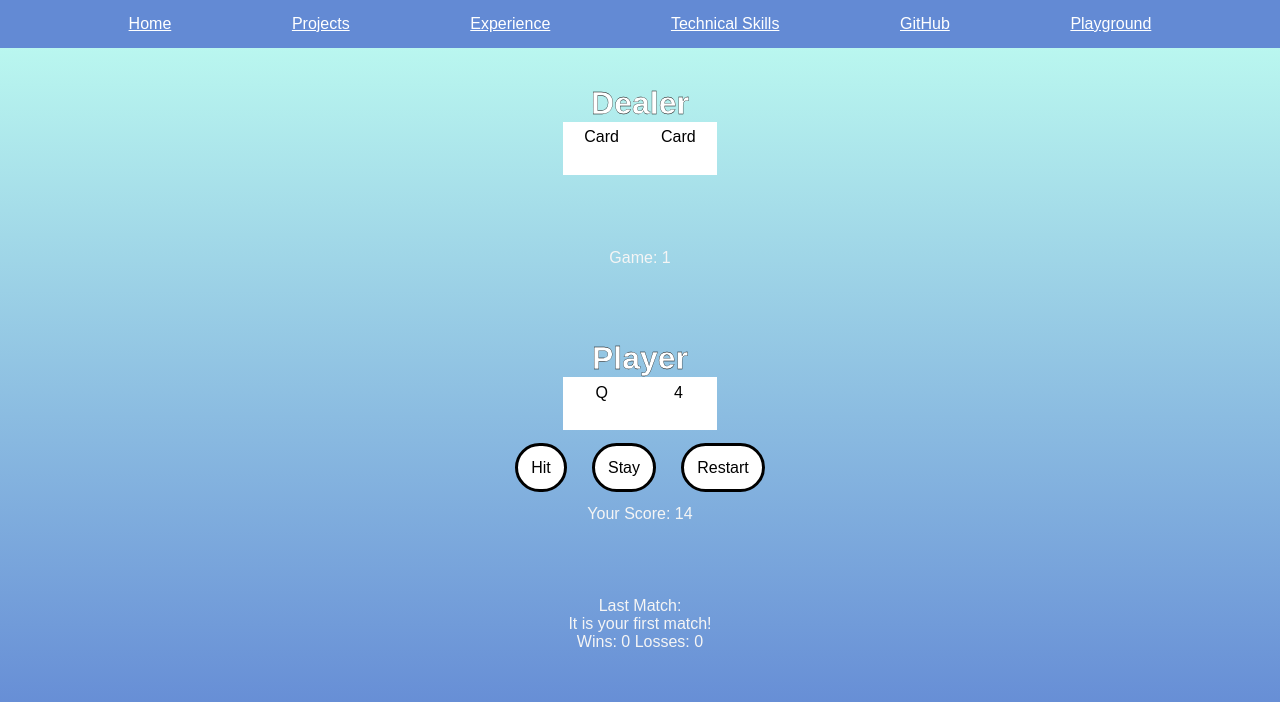
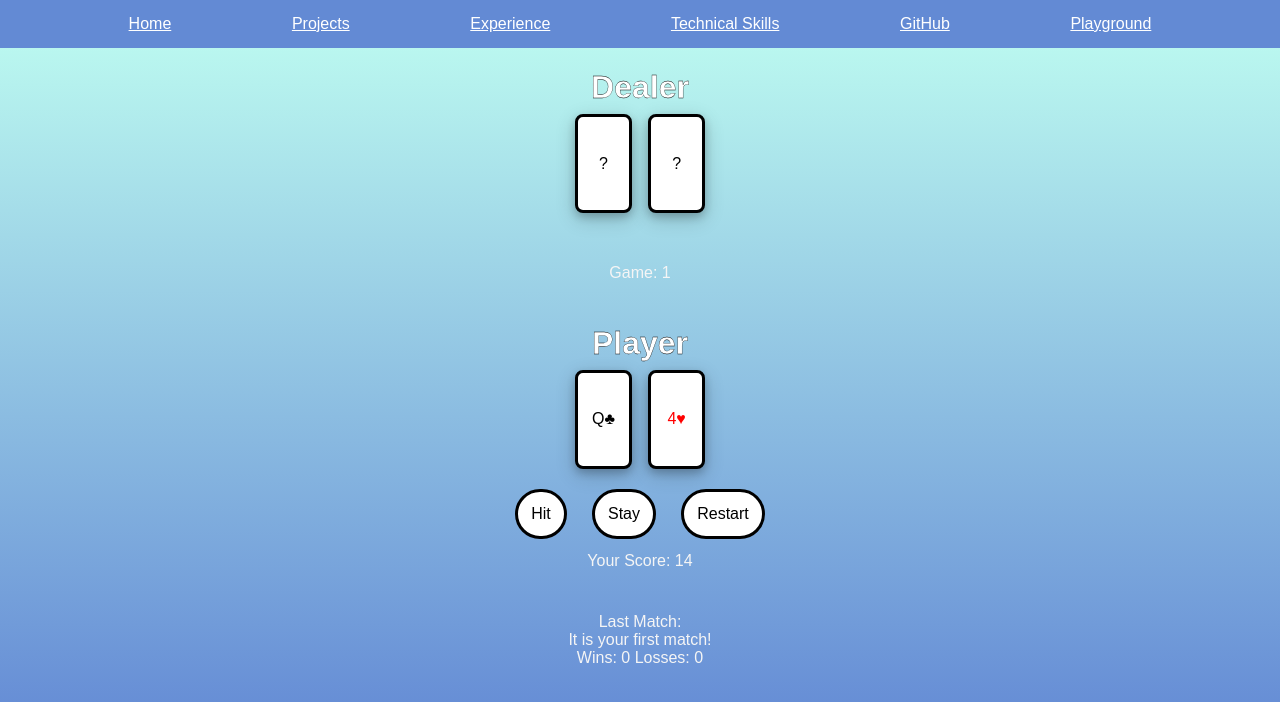
Before and after one commit to ottotsuma/software-engineer-website, a React (Create React App) app: page /blackjack in a window 1280 px wide. Shown: the top 702 px of the page. Built offline with nearby package versions, Linux system fonts and the light colour scheme; a web font is replaced by a local one.

Commit message:
colours are good!

```diff
--- a/src/App.css
+++ b/src/App.css
@@ -897,9 +897,18 @@ footer {
 }
 
 .Players-Cards, .Dealer-Cards {
+  display: flex;
+  justify-content: center;
+  align-items: center;
+  flex-direction: column;
   background: white;
+  box-shadow: 0 4px 8px 0 rgba(0, 0, 0, 0.2), 0 6px 20px 0 rgba(0, 0, 0, 0.19);
   color: black;
-  width: 5vw;
-  height: 5vh;
+  width: 3vw;
+  height: 10vh;
   padding: 0.5vw;
+  border-color: black;
+  border-radius: 0.5rem;
+  border-style: solid;
+  margin: 0.5rem;
 }
--- a/src/components/blackjack.js
+++ b/src/components/blackjack.js
@@ -11,7 +11,7 @@ import React, { useState, useEffect } from "react";
 let deck = [];
 let players = [];
 function Blackjack() {
-  const suits = ["Spades", "Hearts", "Diamonds", "Clubs"];
+  const suits = ["♣", "♥", "♦", "♠"];
   const values = [
     "2",
     "3",
@@ -35,7 +35,6 @@ function Blackjack() {
   const [losses, setLosses] = useState(0);
 
   const [counter, setCounter] = useState(0);
-
 
   useEffect(() => {
     restart();
@@ -144,14 +143,14 @@ function Blackjack() {
     } else if (players[0].Points > 21) {
       console.log("BUST");
       setWin("You went BUST!");
-      setLosses(losses+1);
+      setLosses(losses + 1);
       restart();
       setScore(players[0].Points);
       playersHand();
     } else if (players[1].Points > 21) {
       console.log("Player wins");
       setWin("You Won!!");
-      setWins(wins+1);
+      setWins(wins + 1);
       restart();
       playersHand();
       setScore(players[0].Points);
@@ -162,7 +161,7 @@ function Blackjack() {
     } else {
       console.log("Dealer wins");
       setWin("You LOST!!!!");
-      setLosses(losses+1);
+      setLosses(losses + 1);
       restart();
       playersHand();
       setScore(players[0].Points);
@@ -184,16 +183,27 @@ function Blackjack() {
     setScore(players[0].Points);
     let answer = [];
     for (let index = 0; index < players[0].Hand.length; index++) {
+        if (players[0].Hand[index].Suit === "♥" || players[0].Hand[index].Suit === "♦") {
+            answer.push(
+                <div key={index} style={{color: "red"}} className="Players-Cards">
+                  {players[0].Hand[index].Value}
+                  {players[0].Hand[index].Suit}
+                </div>
+            )
+        } else {
       answer.push(
         <div key={index} className="Players-Cards">
           {players[0].Hand[index].Value}
+          {players[0].Hand[index].Suit}
         </div>
       );
+    }
     }
     setPlay(answer);
   }
   function playersHand() {
     let answer = [];
+    console.log(players[0].Hand[0]);
     for (let index = 0; index < players[0].Hand.length; index++) {
       answer.push(
         <div key={index} className="Players-Cards">
@@ -208,8 +218,8 @@ function Blackjack() {
       <div className="Dealer">
         <h1>Dealer</h1>
         <div className="Dealer-Hand">
-          <div className="Players-Cards">Card</div>
-          <div className="Players-Cards">Card</div>
+          <div className="Dealer-Cards">?</div>
+          <div className="Dealer-Cards">?</div>
         </div>
       </div>
       <div>Game: {counter}</div>
@@ -232,7 +242,9 @@ function Blackjack() {
       <div>
         Last Match:
         <div>{win}</div>
-        <div>Wins: {wins} Losses: {losses}</div>
+        <div>
+          Wins: {wins} Losses: {losses}
+        </div>
       </div>
     </div>
   );
```
